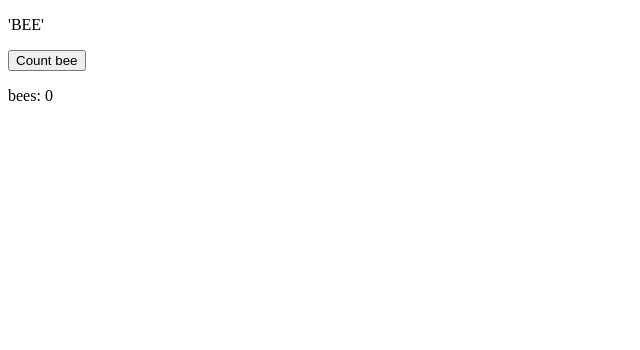
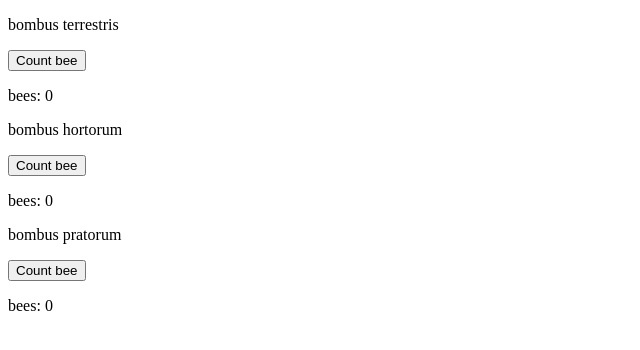
Before and after one commit to ruthmoog/bee-walker, a React (Create React App) app: page / in a window 1280 px wide. Shown: the top 350 px of the page, without its empty margins (0-640 px from the left). Built offline with nearby package versions, Linux system fonts and the light colour scheme.

Commit message:
Track different bees with the same component

```diff
--- a/src/App.js
+++ b/src/App.js
@@ -2,7 +2,11 @@ import React from "react";
 import BeeWalker from "./BeeWalker";
 
 function App() {
-  return <BeeWalker />;
+  return <>
+  <BeeWalker species='bombus terrestris'/>
+  <BeeWalker species='bombus hortorum'/>
+  <BeeWalker species='bombus pratorum'/>
+  </>;
 }
 
 export default App;
--- a/src/BeeWalker.js
+++ b/src/BeeWalker.js
@@ -1,10 +1,10 @@
 import React, { useState } from "react";
 
-function BeeWalker() {
+function BeeWalker(props) {
   const [count, setCount] = useState(0);
   return (
     <>
-      <p data-testid="greeting-text">'BEE'</p>
+      <p data-testid="greeting-text">{props.species}</p>
       <button onClick={() => setCount(count + 1)}>Count bee</button>
       <p data-testid="bee-counter">bees: {count}</p>
     </>
```
Also changed, not shown: 1 other file (tests, documents, lock files or other folders).
